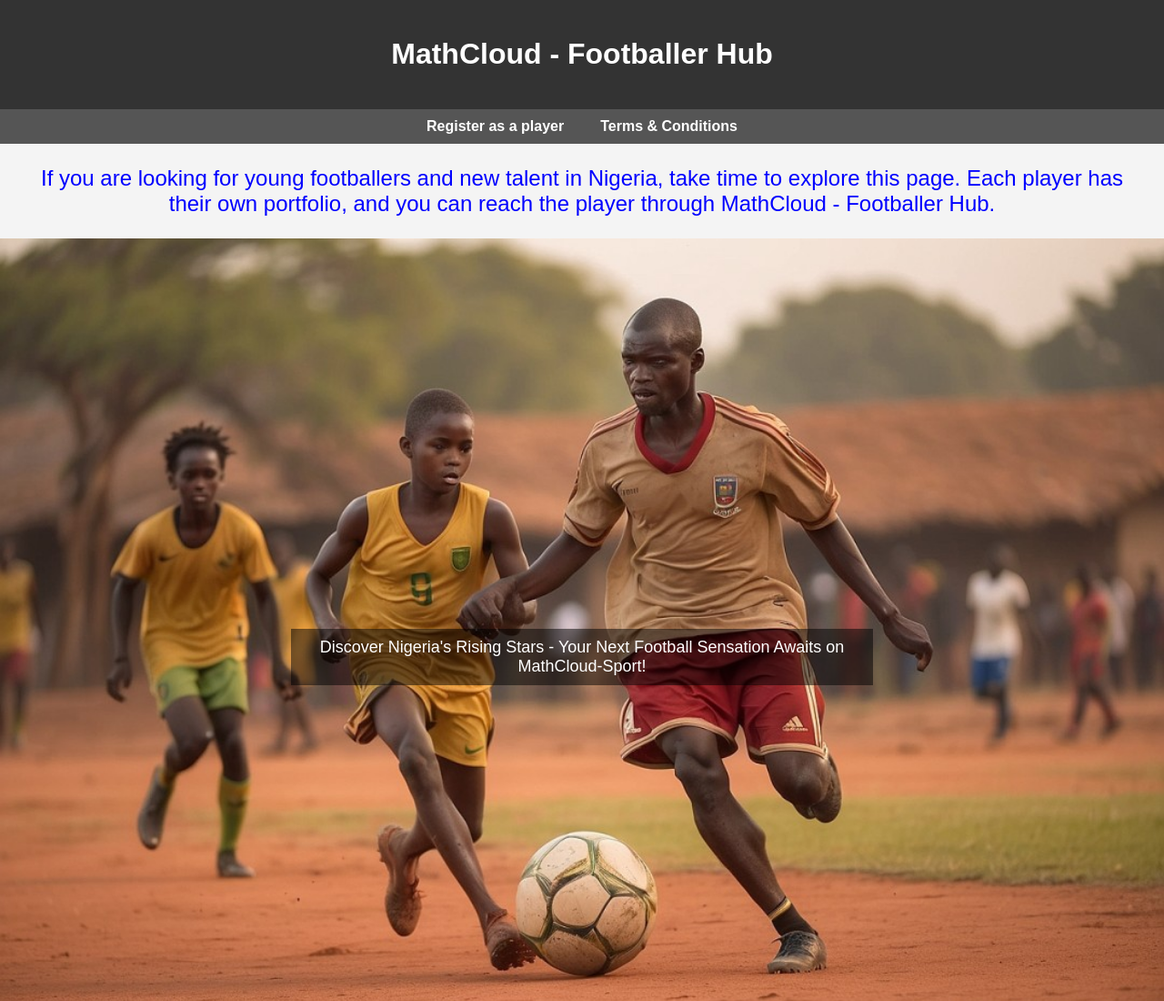
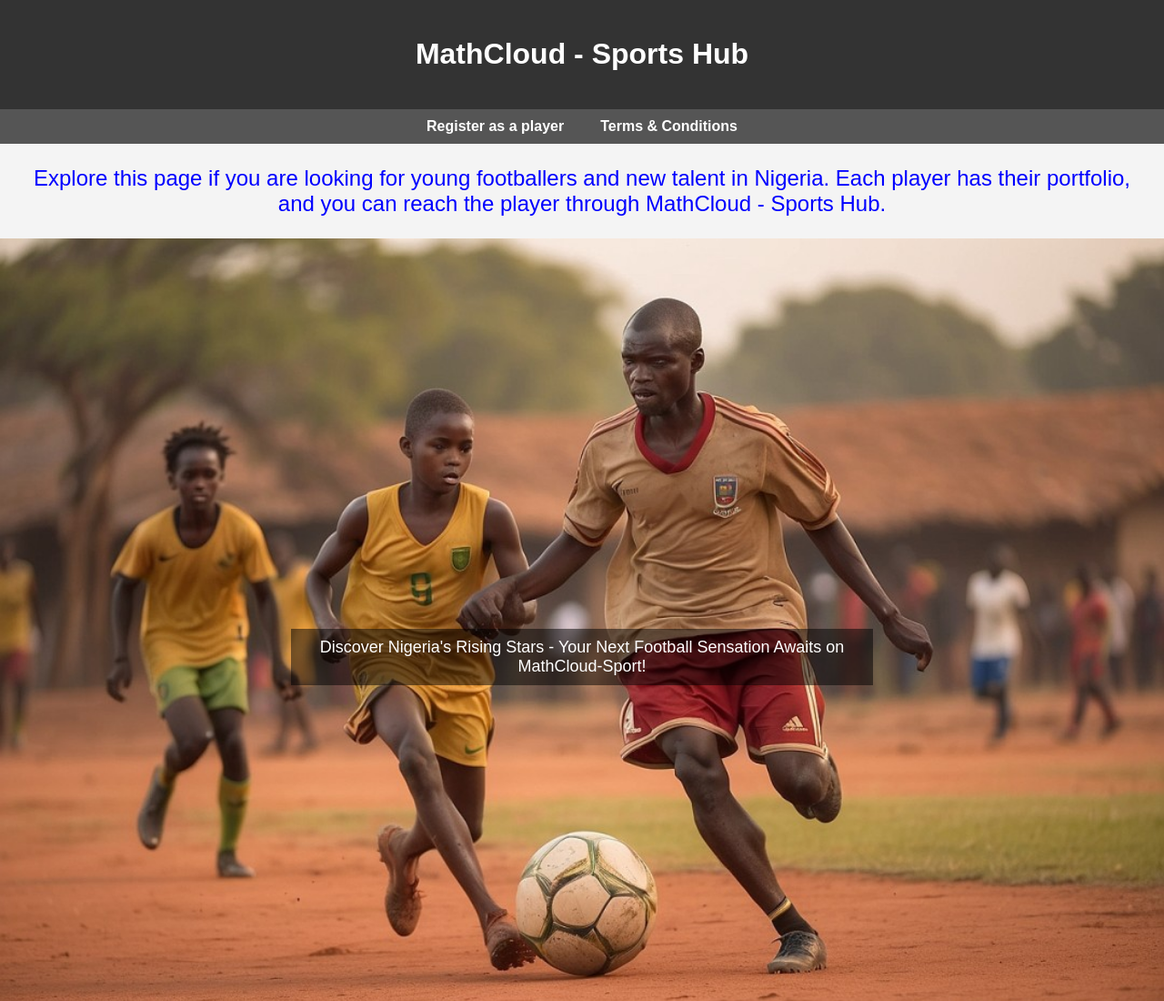
Before and after one commit to marshall294/Mathcloud-Sports, a plain HTML site: page index.html in a window 1280 px wide. Shown: the top 1100 px of the page at 91% size. Drawn offline with Linux system fonts and the light colour scheme.

Commit message:
Update index.html

```diff
--- a/index.html
+++ b/index.html
@@ -6,7 +6,7 @@
     <meta name="description" content="MathCloud-Sport - Footballer Hub with profiles of top footballers, showcasing their age, position, and clubs visible to top football organizations.">
     <meta name="keywords" content="Football, Player Profiles, MathCloud-Sport, Scouting, Clubs">
     <meta name="author" content="MathCloud-Sport">
-    <title>MathCloud - Footballer Hub</title>
+    <title>MathCloud - Sports Hub</title>
     <style>
         body {
             font-family: Arial, sans-serif;
@@ -218,14 +218,14 @@
 <body>
 
     <div class="header">
-        <h1>MathCloud - Footballer Hub</h1>
+        <h1>MathCloud - Sports Hub</h1>
     </div>
     <div class="nav">
         <a href="submit-info.html">Register as a player</a>
         <a href="terms.html">Terms & Conditions</a>
     </div>
     <div class="welcome-message">
-        <p>If you are looking for young footballers and new talent in Nigeria, take time to explore this page. Each player has their own portfolio, and you can reach the player through MathCloud - Footballer Hub.</p>
+        <p> Explore this page if you are looking for young footballers and new talent in Nigeria. Each player has their portfolio, and you can reach the player through MathCloud - Sports Hub.</p>
     </div>
 
         <div class="slider">
```
